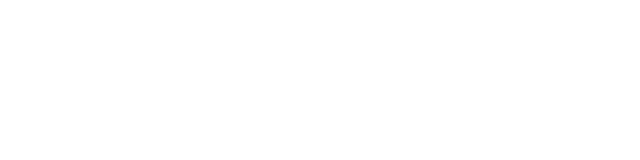
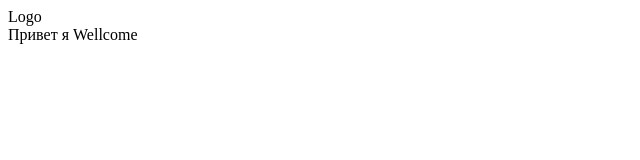
Before and after one commit to BRIT47rus/quizOnVUE3, a Vue app: page / in a window 1280 px wide. Shown: the top 160 px of the page, without its empty margins (0-640 px from the left). Built offline with nearby package versions, Linux system fonts and the light colour scheme.

Commit message:
Настраиваю структуру

```diff
--- a/src/App.vue
+++ b/src/App.vue
@@ -1,5 +1,12 @@
-<script setup></script>
+<script setup>
+import AppLayout from './layouts/AppLayout.vue';
+import WellcomeView from './views/WellcomeView.vue';
+</script>
 
-<template></template>
+<template>
+  <AppLayout>
+    <WellcomeView />
+  </AppLayout>
+</template>
 
 <style scoped></style>
--- /dev/null
+++ b/src/components/Card.vue
@@ -0,0 +1,7 @@
+<template>
+  <main><slot></slot></main>
+</template>
+
+<script></script>
+
+<style scoped></style>
--- /dev/null
+++ b/src/layouts/AppLayout.vue
@@ -0,0 +1,15 @@
+<template>
+  <div>
+    <header>Logo</header>
+    <Card>
+      <WellcomeView />
+    </Card>
+    <footer></footer>
+  </div>
+</template>
+<script setup>
+import Card from '@/components/Card.vue';
+import WellcomeView from '@/views/WellcomeView.vue';
+</script>
+
+<style scoped></style>
--- /dev/null
+++ b/src/views/WellcomeView.vue
@@ -0,0 +1,7 @@
+<template>
+  <section>Привет я Wellcome</section>
+</template>
+
+<script setup></script>
+
+<style scoped></style>
```
Also changed, not shown: 1 other file (tests, documents, lock files or other folders).
